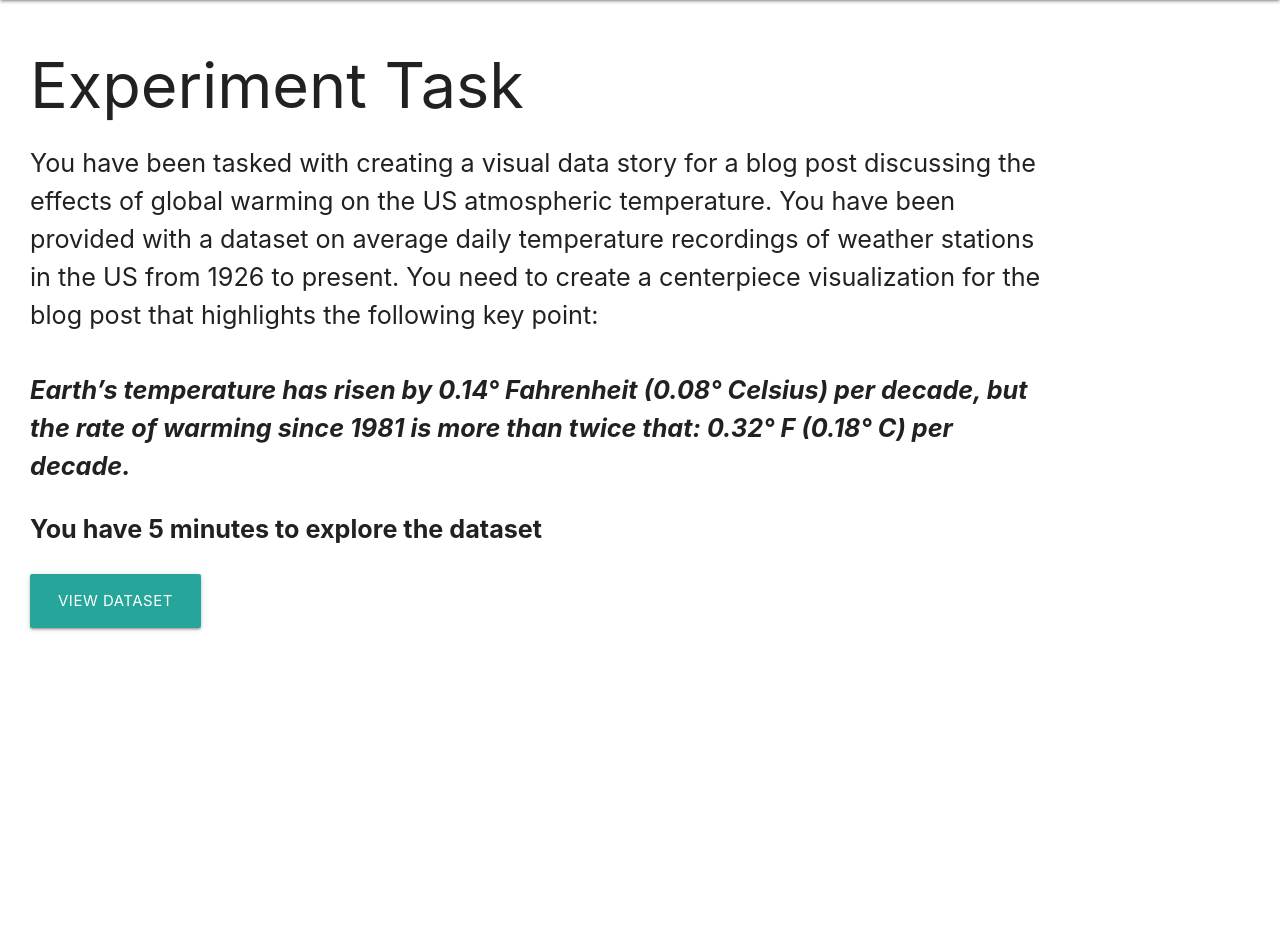
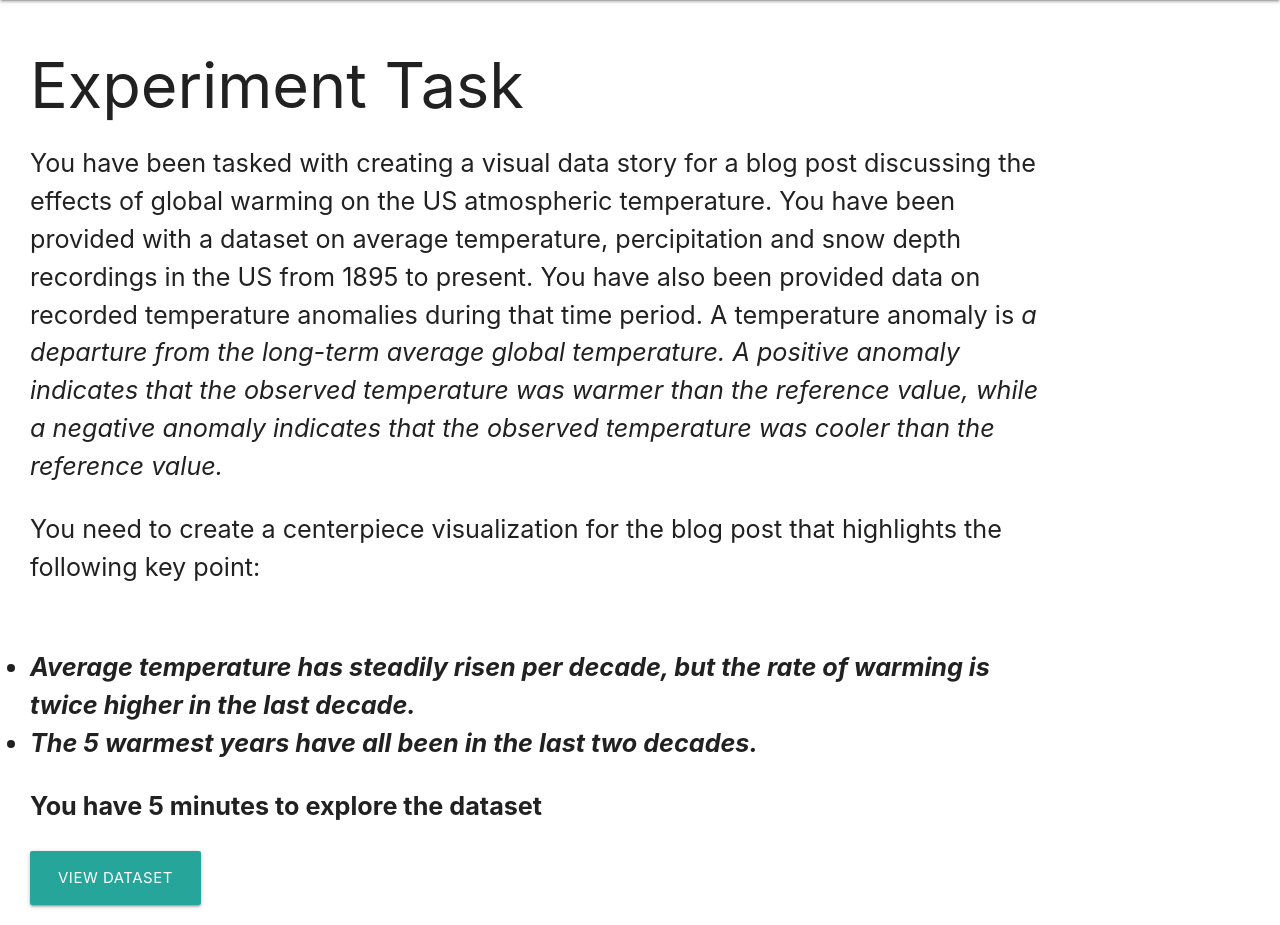
Before and after one commit to HannahBako/EID-Experiment-Interface, a Flask app: page /task in a window 1280 px wide. Shown: the part 64-989 px from the top of the page. Before the commit the page ends 695 px from the top, so only its background shows below. Run offline with Flask 2, Linux system fonts and the light colour scheme.

Commit message:
fixing logging bug and updating dataset for task 1

```diff
--- a/app/loadexamples.py
+++ b/app/loadexamples.py
@@ -65,3 +65,9 @@ class Examples:
 
     def getAllTags(self) -> list:
         return self.tags.keys()
+    def getImage(self,filename):
+        for t in self.tags.keys():
+            for image in self.tags[t]:
+                if image.filename == filename:
+                    return image
+        return None
--- a/static/js/index.js
+++ b/static/js/index.js
@@ -61,7 +61,7 @@ function createExampleCards(examples){
           '<div class="card-content">'+
             '<span class="card-title activator grey-text text-darken-4"><i class="material-icons right extext" id="'+examples[i].filename+'">more_vert</i></span>'+
             // '<p><a id="'+examples[i].filename+'" href="/static/ExampleFiles/'+examples[i].filename+'" target="_blank">Example source</a></p>'+
-            '<p><a id="'+examples[i].filename+'" href="/scratch/'+examples[i].filename+'/" target="_blank">Example source</a></p>'+
+            '<p><a id="'+examples[i].filename+'" onclick=expandExample("'+String(examples[i].filename)+'") target="_blank">Example source</a></p>'+
           '</div>'+
           '<div class="card-reveal">'+
             '<span class="card-title grey-text text-darken-4"><i class="material-icons right extext">close</i></span>'+
@@ -110,6 +110,12 @@ function readMore(element){
     readless.style.display="none"
     paragraph.style.display = "inline"
   }
+}
+
+function expandExample(filename){
+  log("clicked on example source", filename);
+  console.log('clicked on example source', filename)
+  window.open("/scratch/"+filename+"/", "_blank");
 }
 
 function initiateChips(data){
@@ -333,12 +339,13 @@ function logImageViews(){
     })
   })
 
-  //log click on example source
-  document.addEventListener('click', e =>{
-    const origin = e.target.closest('a');
-    if (origin.id)
-      log("clicked on example source", origin.id);
-  })
+  // //log click on example source
+  // document.addEventListener('click', e =>{
+  //   const origin = e.target.closest('a');
+  //   if (origin.id)
+  //     console.log("expand example", origin.id)
+  //     log("clicked on example source", origin.id);
+  // })
 
   //log click on example description
   document.querySelectorAll(".extext").forEach(item =>{
--- a/templates/task.html
+++ b/templates/task.html
@@ -8,15 +8,28 @@
 
                 {%if '1' in data.condition %}
                     <p style="text-align: left;">You have been tasked with creating a visual data story for a blog post discussing the effects of global warming on the US atmospheric temperature.
-                        You have been provided with a dataset on average daily temperature recordings of weather stations in the US from 1926 to present.
+                        You have been provided with a dataset on average temperature, percipitation and snow depth recordings in the US from 1895 to present. You have also been provided data
+                        on recorded temperature anomalies during that time period. A temperature anomaly is <i>a departure from the long-term average global temperature.
+                            A positive anomaly indicates that the observed temperature was warmer than the reference value, while a negative anomaly indicates that the observed temperature was cooler than the reference value.</i>
+                    </p>
+                    <p>
+
                         You need to create a centerpiece visualization for the blog post that highlights the following key point: <br><br>
-                        <b><i style="text-align: center;">
-                            Earth’s temperature has risen by 0.14° Fahrenheit (0.08° Celsius) per decade,
-                            but the rate of warming since 1981 is more than twice that: 0.32° F (0.18° C) per decade.
-                        </i></b>
+                        <ul style="text-align: left;">
+                            <li style="list-style-type: disc !important">
+                                <b><i>
+                                    Average temperature has steadily risen per decade, but the rate of warming is twice higher in the last decade.
+                                </i></b>
+                            </li>
+                            <li style="list-style-type: disc !important">
+                                <b><i>
+                                    The 5 warmest years have all been in the last two decades.
+                                </i></b>
+                            </li>
+                        </ul>
                     </p>
                     <p><b>You have 5 minutes to explore the dataset</b></p>
-                    <a href="https://docs.google.com/spreadsheets/d/1CpmKs4ueGSeatGZdpgnzzR9d3rLRfLiN/edit?usp=sharing&ouid=104010880756996677267&rtpof=true&sd=true" target="_blank"><button class="btn waves-effect waves-light btn-large" type="submit" name="action">View Dataset</button></a>
+                    <a href="https://docs.google.com/spreadsheets/d/1fJ2EYkzggCZ_l710kRktpi9tJ5FU50cYL-PtT5whq-o/edit?usp=sharing" target="_blank"><button class="btn waves-effect waves-light btn-large" type="submit" name="action">View Dataset</button></a>
                 {%else%}
                     <p style="text-align: left;">
                         Palm oil production has been at the forefront of climate talk as a major driver of deforestation.
@@ -32,8 +45,8 @@
                     <p style="text-align: left;">Your task is to create a visualization that communicates two key insights: <br>
                         <ul style="text-align: left;">
                             <li style="list-style-type: disc !important">
-                                <b><i>Only 16% of direct deforestation was driven by palm oil plantations.
-                                    Infact most of the land used replaced by palm oil plantations were previously logged forests or scrubland (land destroyed by fire or other natural elements)</i></b>
+                                <b><i>Only a small percentag of of direct deforestation was driven by palm oil plantations.
+                                    Infact most of the land replaced by palm oil plantations were previously logged forests or scrubland (land destroyed by fire or other natural elements)</i></b>
                             </li>
                             <li style="list-style-type: disc !important">
                                 <b><i>Compared to other vegetable oil crops, Palm oil has higher yield per hectare of land. Hence requiring less land use to meet global demand.</i></b>
```
Also changed, not shown: 1 other file.
